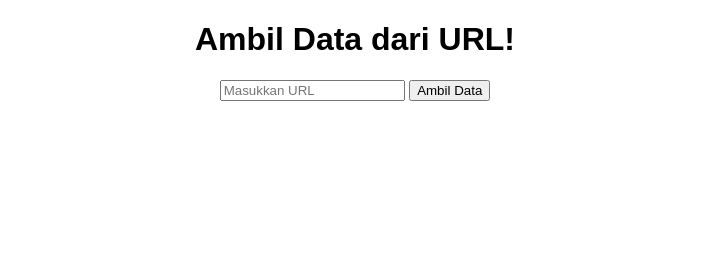
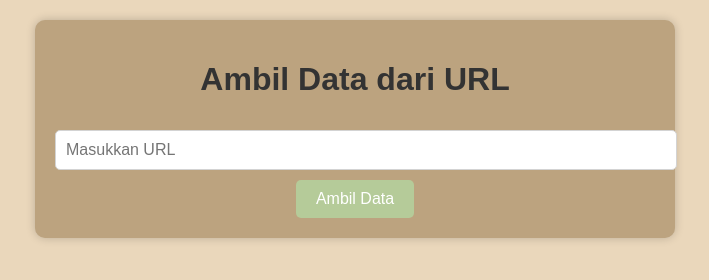
Before and after one commit to RashiqaDewi/ALPROW5, a plain HTML site: page index.html in a window 1280 px wide. Shown: the whole page, without its empty margins (285-994 px from the left). Drawn offline with Linux system fonts and the light colour scheme.

Commit message:
Update index.html

```diff
--- a/index.html
+++ b/index.html
@@ -7,9 +7,19 @@
     <style>
         body {
             font-family: Arial, sans-serif;
+            background-color: #EAD7BB;
+            margin: 0;
+            padding: 0;
         }
         #container {
             text-align: center;
+            background-color: #BCA37F;
+            border-radius: 10px;
+            box-shadow: 0px 0px 10px rgba(0, 0, 0, 0.2);
+            padding: 20px;
+            margin: 20px auto;
+            width: 80%;
+            max-width: 600px;
         }
         #table-container {
             display: none;
@@ -18,16 +28,41 @@
         table {
             width: 100%;
             border-collapse: collapse;
+            margin-top: 10px;
         }
         table, th, td {
-            border: 1px solid #ccc;
+            border: 1px solid #d3d3d3;
             padding: 10px;
+        }
+        h1 {
+            color: #333333;
+        }
+        input[type="text"] {
+            padding: 10px;
+            width: 100%;
+            border: 1px solid #d3d3d3;
+            border-radius: 5px;
+            margin-top: 10px;
+            font-size: 16px;
+        }
+        button {
+            background-color: #B5CB99;
+            color: #ffffff;
+            border: none;
+            border-radius: 5px;
+            padding: 10px 20px;
+            font-size: 16px;
+            cursor: pointer;
+            margin-top: 10px;
+        }
+        button:hover {
+            background-color: #45a049;
         }
     </style>
 </head>
 <body>
     <div id="container">
-        <h1>Ambil Data dari URL!</h1>
+        <h1>Ambil Data dari URL</h1>
         <input type="text" id="url" placeholder="Masukkan URL">
         <button id="fetchButton" onclick="fetchData()">Ambil Data</button>
         <div id="table-container">
@@ -41,17 +76,13 @@
           const tableContainer = document.getElementById('table-container');
           const dataTable = document.getElementById('data-table');
 
-
           const xhr = new XMLHttpRequest();
-
 
           xhr.onreadystatechange = function() {
             if (xhr.readyState === 4 && xhr.status === 200) {
               const data = JSON.parse(xhr.responseText);
 
-
               dataTable.innerHTML = '';
-
 
               const headerRow = document.createElement('tr');
               for (const key in data[0]) {
@@ -63,7 +94,7 @@
               }
               dataTable.appendChild(headerRow);
 
-              // Tambahkan data ke tabel
+
               data.forEach(function(item) {
                 const dataRow = document.createElement('tr');
                 for (const key in item) {
@@ -76,11 +107,9 @@
                 dataTable.appendChild(dataRow);
               });
 
-
               tableContainer.style.display = 'block';
             }
           };
-
 
           xhr.open('GET', urlInput, true);
           xhr.send();
```
